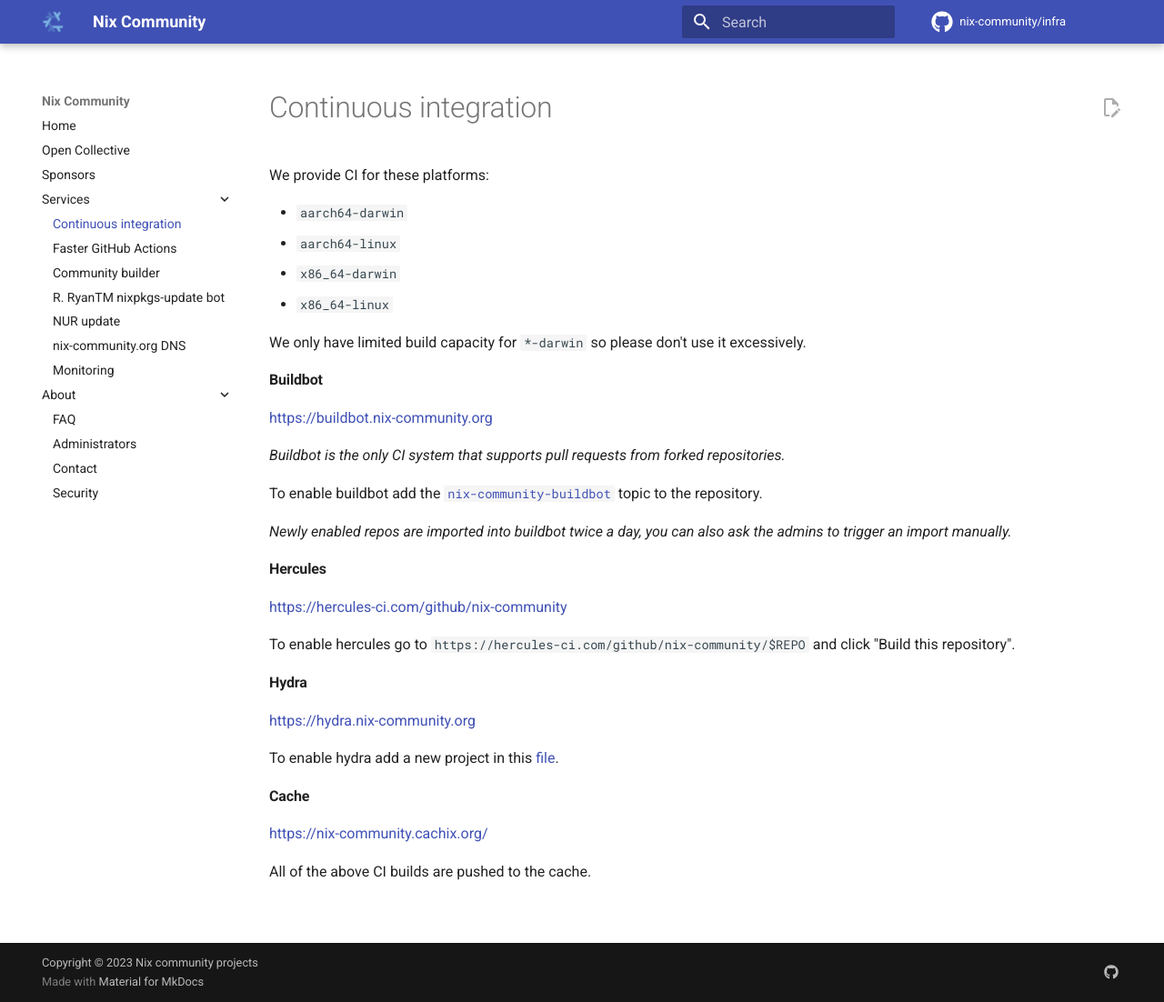
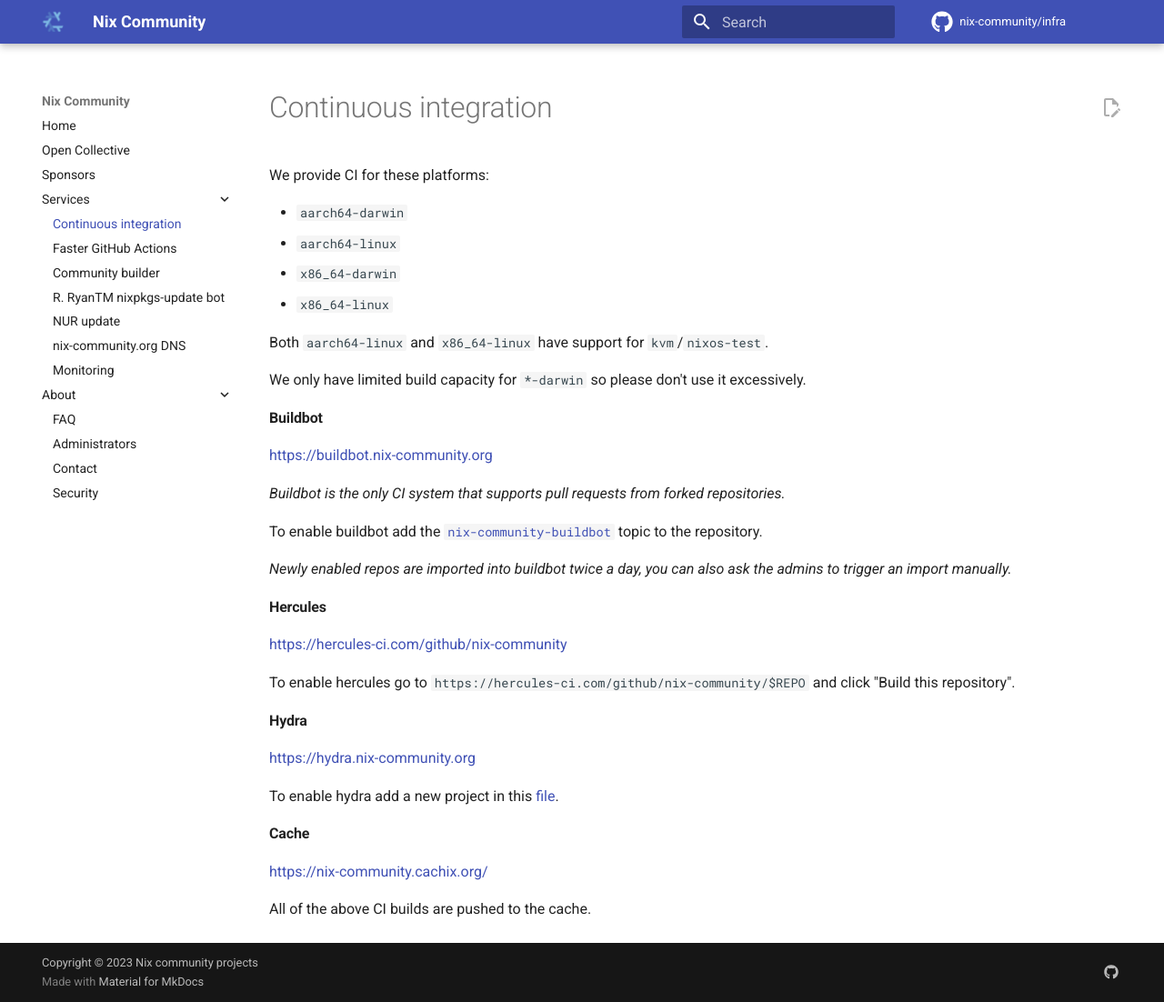
Before and after one commit to nix-community/infra, an MkDocs documentation site: the page built from docs/continuous-integration.md, in a window 1280 px wide and 1102 px high. Shown: the whole window at 91% size. Built offline with MkDocs 1.6.1 and Material for MkDocs 9.7.7, drawn with Linux system fonts in a browser that asks for light colours; comment, search, counter and statistics services are not loaded.

Commit message:
docs/continuous-integration: mention `kvm`/`nixos-test` support

```diff
--- a/docs/continuous-integration.md
+++ b/docs/continuous-integration.md
@@ -4,6 +4,8 @@
 - `aarch64-linux`
 - `x86_64-darwin`
 - `x86_64-linux`
+
+Both `aarch64-linux` and `x86_64-linux` have support for `kvm`/`nixos-test`.
 
 We only have limited build capacity for `*-darwin` so please don't use it excessively.
 
```
